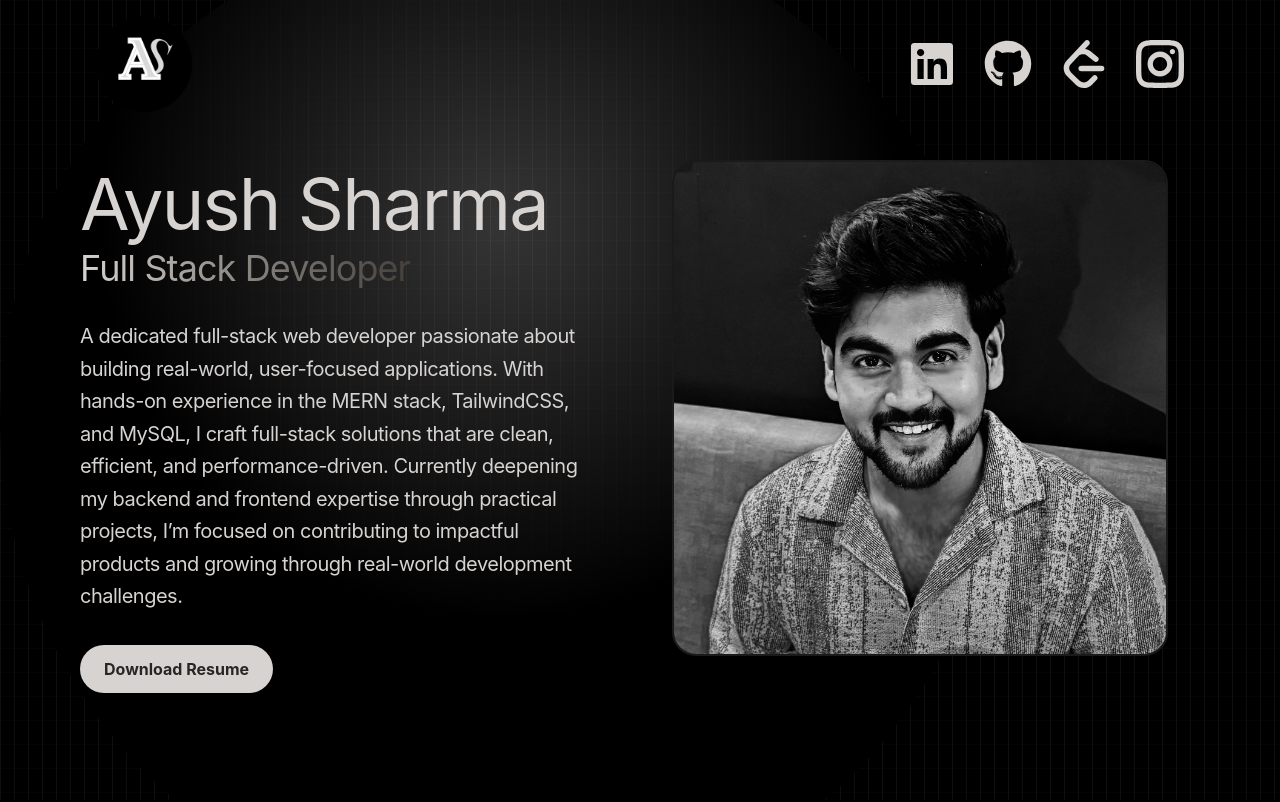
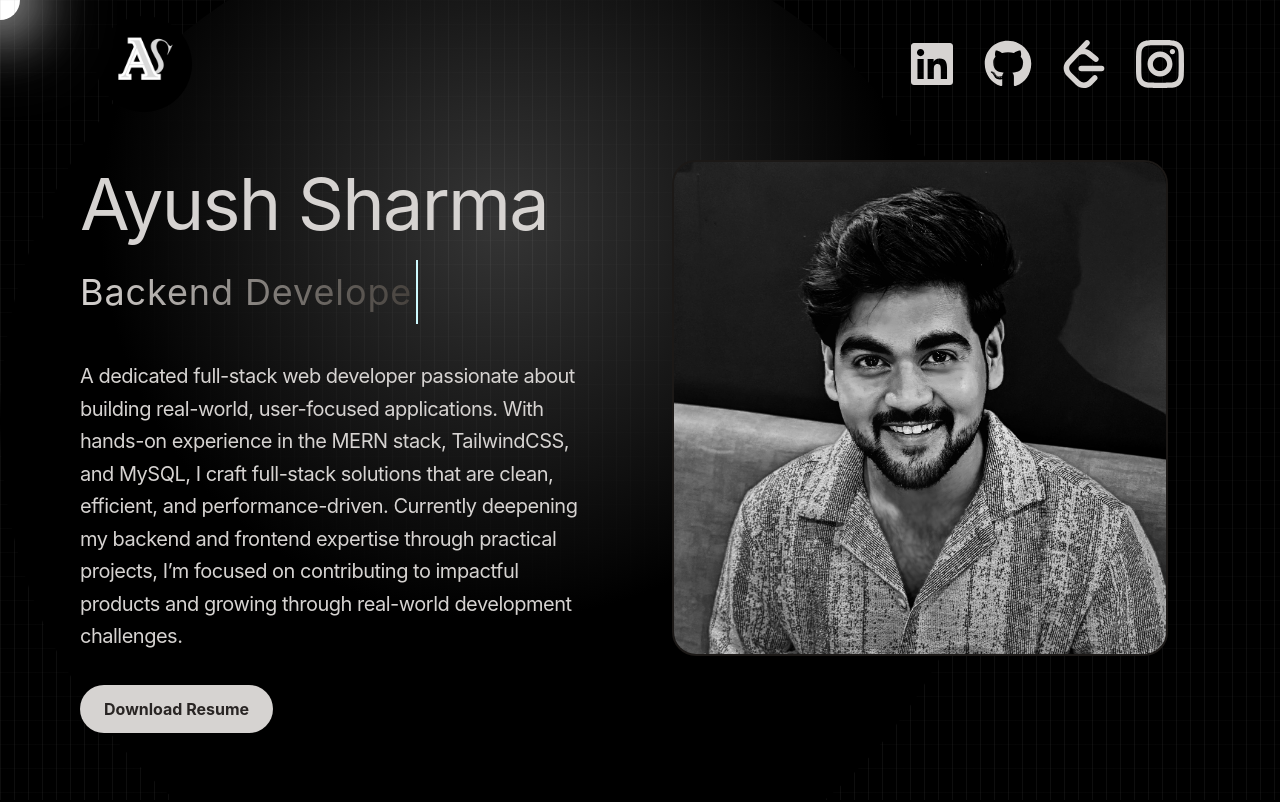
Before and after one commit to ayushsharma1603/ayush-devfolio, a React (Vite) app: page / in a window 1280 px wide. Shown: the top 802 px of the page. Built offline with nearby package versions, Linux system fonts and the light colour scheme.

Commit message:
add custom cursor

```diff
--- a/package.json
+++ b/package.json
@@ -18,18 +18,20 @@
     "react": "^19.1.0",
     "react-dom": "^19.1.0",
     "react-icons": "^5.5.0",
-    "react-router-dom": "^7.6.3",
-    "tailwindcss": "^4.1.5"
+    "react-router-dom": "^7.6.3"
   },
   "devDependencies": {
     "@eslint/js": "^9.25.0",
     "@types/react": "^19.1.2",
     "@types/react-dom": "^19.1.2",
     "@vitejs/plugin-react": "^4.4.1",
+    "autoprefixer": "^10.4.21",
     "eslint": "^9.25.0",
     "eslint-plugin-react-hooks": "^5.2.0",
     "eslint-plugin-react-refresh": "^0.4.19",
     "globals": "^16.0.0",
+    "postcss": "^8.5.6",
+    "tailwindcss": "^4.1.11",
     "vite": "^6.3.5"
   }
 }
--- a/src/App.jsx
+++ b/src/App.jsx
@@ -4,6 +4,7 @@ import NavBar from "./components/NavBar"
 import Projects from "./components/Projects"
 import Technologies from "./components/Technologies"
 import Contact from "./components/Contact"
+import CursorFollower from "./components/Cursor"
 
 function App() {
 
@@ -13,6 +14,7 @@ function App() {
           <div className="relative h-full w-full bg-black"><div className="absolute bottom-0 left-0 right-0 top-0 bg-[linear-gradient(to_right,#4f4f4f2e_1px,transparent_1px),linear-gradient(to_bottom,#8080800a_1px,transparent_1px)] bg-[size:14px_24px]"></div><div className="absolute left-0 right-0 top-[-10%] h-[1000px] w-[1000px] rounded-full bg-[radial-gradient(circle_400px_at_50%_300px,#fbfbfb36,#000)]"></div></div>
         </div>
         <div className="container mx-auto lg:px-20 px-7">
+          <CursorFollower/>
           <NavBar/>
           <Hero />
           <Technologies />
--- a/src/components/Hero.jsx
+++ b/src/components/Hero.jsx
@@ -1,76 +1,160 @@
-import profilePic from '../assets/ayush_photo.jpg'
-import { HERO_CONTENT } from '../constants'
-import {motion} from "framer-motion"
+import bwImage from '../assets/ayush_photo.jpg';
+import { HERO_CONTENT } from '../constants';
+import { motion } from 'framer-motion';
+import { useEffect, useRef, useState } from 'react';
 
-const containerVarints={
-  hidden:{opacity:0, x:-100},
+const containerVarints = {
+  hidden: { opacity: 0, x: -100 },
   visible: {
-    opacity:1,
-    x:0,
-    ease: "easeOut",
-    transition:{
-      duration:0.5,
-      staggerChildren:0.5,
-    }
-  }
-}
+    opacity: 1,
+    x: 0,
+    ease: 'easeOut',
+    transition: {
+      duration: 0.5,
+      staggerChildren: 0.5,
+    },
+  },
+};
 
-const childVariants={
-   hidden:{opacity:0, x:-100},
-   visible: {
-    opacity:1,
-    x:0,
-    transition:{
-      duration:0.5
-    }
-  }
-}
+const childVariants = {
+  hidden: { opacity: 0, x: -100 },
+  visible: {
+    opacity: 1,
+    x: 0,
+    transition: {
+      duration: 0.5,
+    },
+  },
+};
+
+const devVariant = {
+  hidden: { opacity: 0, x: -100 },
+  visible: {
+    opacity: 1,
+    x: 0,
+    transition: {
+      duration: 0.5,
+      delay: 2,
+    },
+  },
+};
+
+const devRoles = [
+  "Frontend Developer...",
+  "Backend Developer...",
+  "Full Stack Developer...",
+  "Web Developer...",
+  "MERN Stack Developer...",
+  "Software Engineer...",
+];
 
 const Hero = () => {
+  const [inputValue, setInputValue] = useState('');
+  const roleIndex = useRef(0);
+  const charIndex = useRef(0);
+  const isDeleting = useRef(false);
+  const typingTimeout = useRef(null);
+
+  const typeEffect = () => {
+    const currentRole = devRoles[roleIndex.current];
+    let updatedText;
+
+    if (!isDeleting.current) {
+      // Typing
+      updatedText = currentRole.substring(0, charIndex.current + 1);
+      charIndex.current++;
+      setInputValue(updatedText);
+
+      if (charIndex.current === currentRole.length) {
+        isDeleting.current = true;
+        typingTimeout.current = setTimeout(typeEffect, 1500); // Wait before deleting
+        return;
+      }
+
+      typingTimeout.current = setTimeout(typeEffect, 100); // Typing speed
+    } else {
+      // Deleting
+      updatedText = currentRole.substring(0, charIndex.current - 1);
+      charIndex.current--;
+      setInputValue(updatedText);
+
+      if (charIndex.current === 0) {
+        isDeleting.current = false;
+        roleIndex.current = (roleIndex.current + 1) % devRoles.length;
+        typingTimeout.current = setTimeout(typeEffect, 500); // Pause before next role
+        return;
+      }
+
+      typingTimeout.current = setTimeout(typeEffect, 50); // Deleting speed
+    }
+  };
+
+  useEffect(() => {
+    typeEffect(); // Start typing on mount
+
+    return () => clearTimeout(typingTimeout.current); // Cleanup on unmount
+  }, []);
+
   return (
     <div className='pb-4 lg:mb-36'>
-      <div className='flex flex-wrap lg:flex-row-reverse '>
+      <div className='flex flex-wrap lg:flex-row-reverse'>
         <div className='w-full lg:w-1/2'>
-          <div className=' flex justify-center lg:p-8'>
+          <div className='flex justify-center lg:p-8'>
             <motion.img
-            src={profilePic}
-            alt="Ayush Sharma"
-            className='border-2  border-stone-900 rounded-3xl '
-            initial={{ x: 100, opacity: 0, scale: 0.9 }}
-  animate={{ x: 0, opacity: 1, scale: 1 }}
-  transition={{ type: "spring", stiffness: 80, delay: 1 }}
+              src={bwImage}
+              alt='Ayush Sharma'
+              className='border-2 border-stone-900 rounded-3xl'
+              initial={{ x: 100, opacity: 0, scale: 0.9 }}
+              animate={{ x: 0, opacity: 1, scale: 1 }}
+              transition={{ type: 'spring', stiffness: 80, delay: 1 }}
             />
           </div>
         </div>
         <div className='w-full lg:w-1/2'>
           <motion.div
-           className='flex flex-col  items-center lg:items-start mt-10'
-           initial="hidden"
-           animate="visible"
-           variants={containerVarints}
+            className='flex flex-col items-center lg:items-start mt-10'
+            initial='hidden'
+            animate='visible'
+            variants={containerVarints}
           >
-            <motion.h2 variants={childVariants}
-            className='text-4xl pb-2 tracking-tight lg:text-7xl'>
+            <motion.h2
+              variants={childVariants}
+              className='text-4xl pb-2 tracking-tight lg:text-7xl'
+            >
               Ayush Sharma
             </motion.h2>
 
-            <motion.span variants={childVariants} className='bg-gradient-to-r from-stone-300 to-stone-700 bg-clip-text text-transparent lg:text-4xl text-3xl tracking-tight'>
-              Full Stack Developer
-            </motion.span>
+            <motion.input
+              type='text'
+              value={inputValue}
+              readOnly
+              variants={devVariant}
+              className='bg-gradient-to-r text-left from-stone-300 to-stone-700 bg-clip-text text-transparent
+                        lg:text-4xl text-3xl tracking-wide border-r-2 border-cyan-100 animate-blink
+                        min-w-0 focus:outline-0 pr-1 py-3 my-3 field-sizing-content'
+            />
+
             <motion.p
-            className='my-2 py-6 text-xl max-w-lg leading-relaxed tracking-tight'
-            variants={childVariants}
+              className='mb-2 py-6 text-xl max-w-lg leading-relaxed tracking-tight'
+              variants={childVariants}
             >
               {HERO_CONTENT}
             </motion.p>
-            <motion.a variants={childVariants} whileHover={{ scale: 1.05, opacity: 0.9 }}
-  whileTap={{ scale: 0.95 }}href="/Ayush_Resume.pdf" download className='bg-stone-300 rounded-full px-6 py-3 font-bold  text-stone-800'> Download Resume
+            <motion.a
+              variants={childVariants}
+              whileHover={{ scale: 1.05, opacity: 0.9 }}
+              whileTap={{ scale: 0.95 }}
+              href='/Ayush_Resume.pdf'
+              download
+              className='bg-stone-300 rounded-full px-6 py-3 font-bold text-stone-800'
+            >
+              Download Resume
             </motion.a>
           </motion.div>
         </div>
       </div>
     </div>
-  )
-}
+  );
+};
 
-export default Hero
+export default Hero;
--- a/src/components/NavBar.jsx
+++ b/src/components/NavBar.jsx
@@ -5,7 +5,7 @@ import { GrInstagram } from "react-icons/gr";
 
 function NavBar() {
   return (
-    <nav className="flex items-center justify-between py-4">
+    <nav id="nav" className="flex items-center justify-between py-4">
       {/* Logo */}
       <div className="flex flex-shrink-0 items-center ml-4">
         <a href="/" aria-label="Home">
@@ -18,7 +18,7 @@ function NavBar() {
       </div>
 
       {/* Social Links */}
-      <div className="flex mr-4 items-center justify-center gap-4 md:gap-7 text-3xl lg:text-5xl">
+      <div className="magnetic flex mr-4 items-center justify-center gap-4 md:gap-7 text-3xl lg:text-5xl">
         <a
           href="https://www.linkedin.com/in/ayush-sharma1603123/"
           target="_blank"
--- a/src/components/Projects.jsx
+++ b/src/components/Projects.jsx
@@ -50,7 +50,7 @@ function Projects() {
               viewport={{ once: true, amount: 0.2 }}
             >
               <a
-                target="_blank"
+                target={project.target}
                 rel="noopener noreferrer"
                 href={project.link}
               >
--- a/src/constants/index.js
+++ b/src/constants/index.js
@@ -36,9 +36,11 @@ export const PROJECTS = [
       "A real-time weather application that fetches and displays temperature, humidity, and conditions using OpenWeatherMap API. Deployed with Vercel (frontend) and Render (backend).",
     technologies: ["HTML", "CSS", "JavaScript", "Node.js", "Express"],
     link: "https://weather-app-eight-lovat.vercel.app/",
+    target:"_blank"
   },
   {
     title: "To-Do List Web App",
+    target:"_blank",
     image: project2,
     description:
       "A full-stack to-do list application using Node.js and EJS with file-based task storage. Features include add, edit, delete, and view, with a clean TailwindCSS interface.",
@@ -51,10 +53,12 @@ export const PROJECTS = [
     description:
       "My personal portfolio built with React and TailwindCSS. Highlights my projects, skills, and contact info, featuring smooth UI and responsive design.",
     technologies: ["React", "Tailwind CSS", "HTML", "CSS"],
-    link: "#",
+    link: "#nav",
+    target:""
   },
   {
     title: "Tic-Tac-Toe Game",
+    target:"_blank",
     image: project4,
     description:
       "A two-player Tic-Tac-Toe game implemented in vanilla JavaScript with win/draw logic and a minimalist interface.",
--- a/src/index.css
+++ b/src/index.css
@@ -5,3 +5,31 @@
   font-family: Inter, sans-serif;
   background-color: #000000;
 }
+
+*{
+  scroll-behavior: smooth;
+}
+
+::selection{
+  color: black;
+  background-color: white;
+}
+::-webkit-scrollbar {
+  width: 5px;
+  height: 200px;
+}
+
+/* Track */
+::-webkit-scrollbar-track {
+  background: black;
+}
+
+/* Handle */
+::-webkit-scrollbar-thumb {
+  background: #212121;
+}
+
+/* Handle on hover */
+::-webkit-scrollbar-thumb:hover {
+  background: white;
+}
```
Also changed, not shown: src/components/Cursor.jsx (added, +43 -0 lines), src/assets/Color_photo.jpg (added), 1 other file (tests, documents, lock files or other folders).
